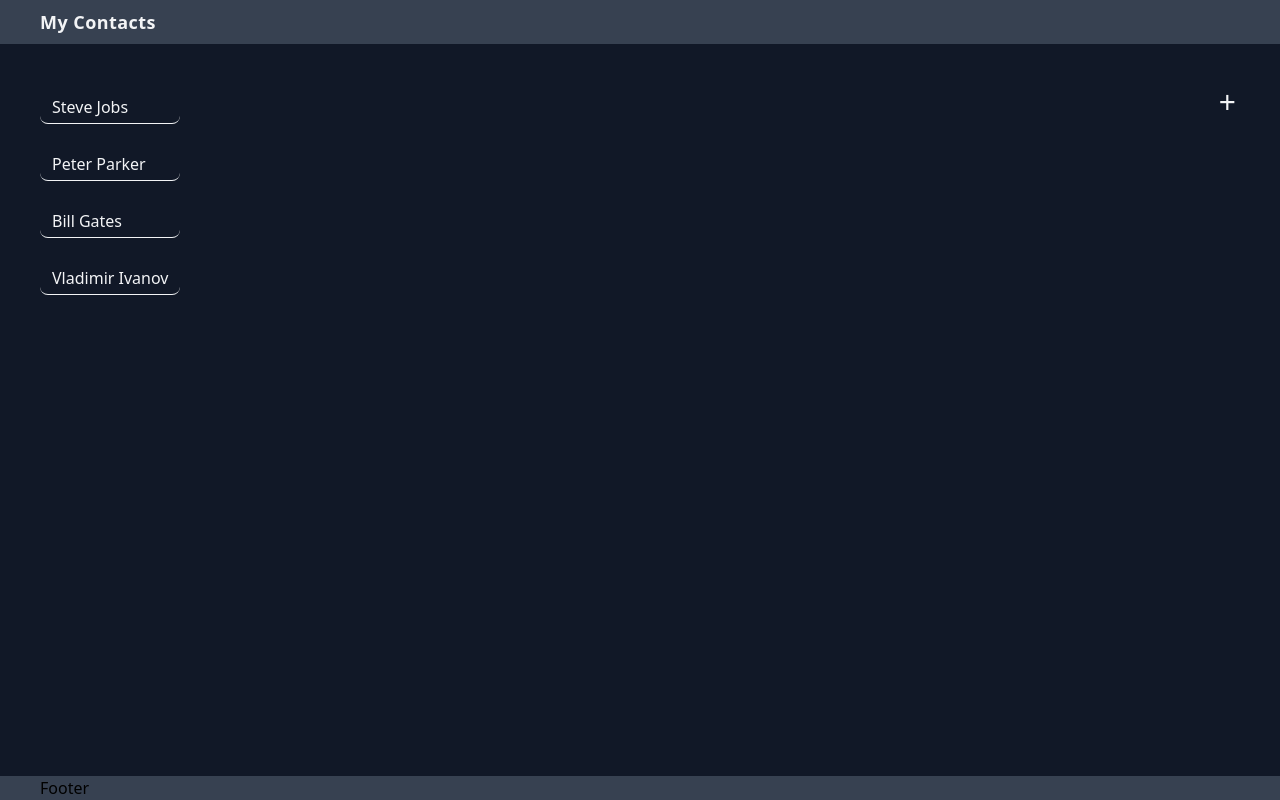
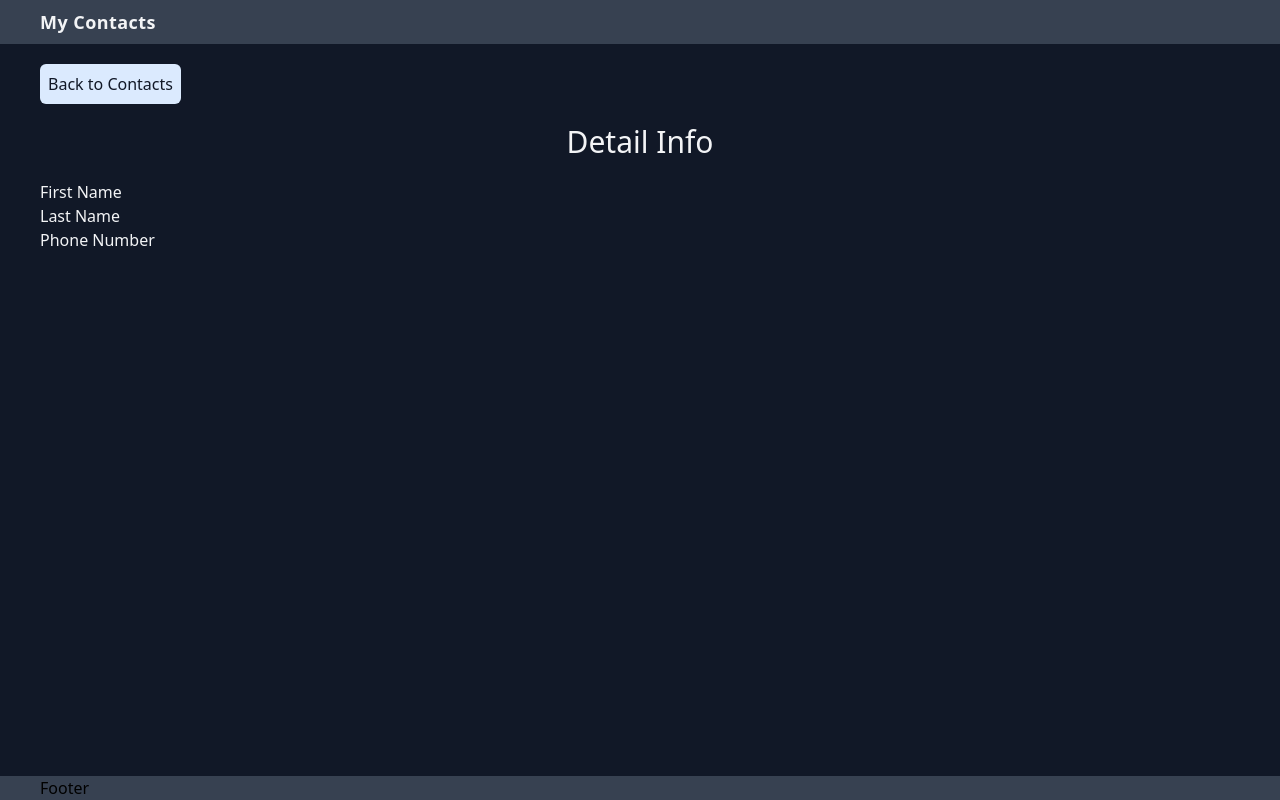
Before and after one commit to VitalyFromItaly/contacts, a Vue app: page /info/1 in a window 1280 px wide. Built offline with nearby package versions, Linux system fonts and the light colour scheme.

Commit message:
finish with first page

```diff
--- /dev/null
+++ b/src/components/BackBtn.vue
@@ -0,0 +1,23 @@
+<template>
+  <div id="back-button">
+    <button
+    class="flex items-center bg-blue-100 hover:bg-blue-700 hover:text-blue-100 text-gray-900 font-medium px-2 py-2 rounded-md"
+    @click="backToContacts">
+      Back to Contacts
+    </button>
+  </div>
+</template>
+<script>
+export default {
+  name:'back-button',
+  methods: {
+    backToContacts() {
+      this.$router.push({name: 'contacts'})
+    }
+  }
+}
+</script>
+
+<style>
+
+</style>
--- a/src/components/Contact.vue
+++ b/src/components/Contact.vue
@@ -1,22 +1,35 @@
 <template>
-  <div id="contact">
-    <div class="mb-3 ">
-      <h1
-      class="mb-5 hover:bg-gray-700 py-2 px-3 rounded-lg pb-1 cursor-pointer border-b border-gray-100">
-      {{contact.firstName}} {{contact.lastName}}</h1>
-
+  <div>
+    <div class="flex items-end justify-between space-y-7 space-x-5">
+      <h1 @click="toInfo"
+        class="hover:bg-gray-700 py-2 px-3 rounded-lg pb-1 cursor-pointer border-b border-gray-100"
+      >{{contact.firstName}} {{contact.lastName}}</h1>
+      <button @click="deleteContact(contact)">
+        <svg
+          xmlns="http://www.w3.org/2000/svg"
+          class="w-8 fill-current text-red-800 p-1 hover:bg-red-300 rounded-md"
+          viewBox="0 0 640 512"
+        >
+          <path
+            fill="currentColor"
+            d="M624 208H432c-8.8 0-16 7.2-16 16v32c0 8.8 7.2 16 16 16h192c8.8 0 16-7.2 16-16v-32c0-8.8-7.2-16-16-16zm-400 48c70.7 0 128-57.3 128-128S294.7 0 224 0 96 57.3 96 128s57.3 128 128 128zm89.6 32h-16.7c-22.2 10.2-46.9 16-72.9 16s-50.6-5.8-72.9-16h-16.7C60.2 288 0 348.2 0 422.4V464c0 26.5 21.5 48 48 48h352c26.5 0 48-21.5 48-48v-41.6c0-74.2-60.2-134.4-134.4-134.4z"
+          />
+        </svg>
+      </button>
     </div>
-
   </div>
 </template>
-
 <script>
 export default {
-name:'contact',
-props:['contact']
-}
+  name: "contact",
+  props: ["contact"],
+  methods: {
+    deleteContact(value) {
+      this.$emit('removeContact',value)
+    },
+    toInfo() {
+      this.$router.push({name:'info', params: {name: this.contact.firstName, lastName:this.contact.lastName}})
+    }
+  },
+};
 </script>
-
-<style>
-
-</style>
--- a/src/components/Contacts.vue
+++ b/src/components/Contacts.vue
@@ -1,28 +1,59 @@
 <template>
   <div id="contacts" class="mb-auto">
-    <ModalNewContact
-      @close="isModalOpen = !isModalOpen"
-      v-if="isModalOpen"
-      class="flex items-center justify-center"
-    >
+    <!--the modal window for adding a new contact -->
+    <Modal
+      @close="isModalOpenContact = !isModalOpenContact"
+      v-if="isModalOpenContact"
+      class="flex items-center justify-center"> <!-- to center the modal-->
       <template v-slot:header>Add a new contact</template>
       <template v-slot:body>
-        <!--<form method="get" >-->
-          <div >
-            <input class="mx-10 px-20 my-2 " placeholder="add first name">
-            <input class=" mx-10 px-20 my-2" placeholder="add last name">
+        <form
+          method="get"
+          @keydown.enter.prevent="addNewContact"
+          class="sm:flex sm:items-end text-gray-900 sm:my-5"
+        >
+          <div>
+            <input
+              class="pl-5 py-1 rounded-md ml-5 sm:w-4/5 mt-5 sm:mt-0 bg-gray-200"
+              placeholder="add first name"
+              v-model="newContact.firstName"
+              name="firstName"
+            />
+            <input
+              class="pl-5 py-1 rounded-md ml-5 sm:w-4/5 mt-5 bg-gray-200"
+              placeholder="add last name"
+              v-model="newContact.lastName"
+              name="lastName"
+            />
+            <input
+              class="pl-5 py-1 rounded-md ml-5 sm:w-4/5 mt-5 bg-gray-200"
+              placeholder="add phone number"
+              v-model="newContact.phoneNumber"
+              name="phone"
+            />
           </div>
-        <!--</form>-->
-
+          <button
+            :disabled="isContactEmpty"
+            @click.prevent="addNewContact"
+            :class="[isContactEmpty ? 'cursor-not-allowed' : '']"
+            type="button"
+            class=" mx-5 my-5 sm:my-0  px-5 focus:outline-none bg-gray-200 hover:bg-gray-500 text-gray-700 font-semibold hover:text-white border border-gray-500 hover:border-transparent rounded"
+          >Add a contact</button>
+        </form>
       </template>
-    </ModalNewContact>
+    </Modal>
     <div class="py-10">
       <div class="flex items-baseline justify-between">
         <div>
-          <Contact v-for="contact in defaultContacts" :key="contact.id" :contact="contact" />
+          <Contact
+            v-for="contact in defaultContacts"
+            :key="contact.id"
+            :contact="contact"
+            @removeContact="removeContact"
+          />
         </div>
         <button
-          @click.prevent="addContact, isModalOpen = !isModalOpen "
+          @click.prevent="isModalOpenContact = !isModalOpenContact "
           class="text-3xl hover:bg-gray-700 px-1 rounded-md"
         >+</button>
       </div>
@@ -31,38 +62,38 @@
 </template>
 <script>
 import Contact from "./Contact";
-import ModalNewContact from "./ModalNewContact";
+import Modal from "./Modal";
 export default {
   name: "contacts",
   components: {
     Contact,
-    ModalNewContact
+    Modal
   },
   data() {
     return {
-      isModalOpen: false,
+      isModalOpenContact: false,
       newContact: new Object(),
       defaultContacts: [
         {
-          id: 1,
+          id: 0,
           firstName: "Steve",
           lastName: "Jobs",
           number: "+13049658492"
         },
         {
-          id: 2,
+          id: 1,
           firstName: "Peter",
           lastName: "Parker",
           number: "+134263812"
         },
         {
-          id: 3,
+          id: 2,
           firstName: "Bill",
           lastName: "Gates",
           number: "+4869302556"
         },
         {
-          id: 4,
+          id: 3,
           firstName: "Vladimir",
           lastName: "Ivanov",
           number: "+79124593123"
@@ -71,14 +102,34 @@ export default {
     };
   },
   methods: {
-    addContact() {
-      this.newContact.id = this.defaultContacts.length + 1;
-      (this.newContact.firstName = "Vitaly Frolov"),
-        (this.newContact.number = "+79452342341");
-      this.defaultContacts.push(this.newContact);
+    addNewContact() {
+      if (!this.isContactEmpty) {
+        this.newContact.id = this.defaultContacts.length;
+        this.defaultContacts.push(this.newContact);
+      }
       this.newContact = {};
-      console.log(this.newContact);
+      this.isModalOpenContact = !this.isModalOpenContact;
+    },
+    removeContact(contact) {
+      if (confirm("Are you sure?")) { //the confirmation of deleting chosen contact
+        this.defaultContacts = this.defaultContacts.filter(
+          e => e.id !== contact.id
+        );
+        for (let i = 0; i < this.defaultContacts.length; i++) { // to update all ids of this.defaultContacts.
+          this.defaultContacts[i].id = i;
+        }
+      }
     }
-  }
+  },
+  computed: {
+    isContactEmpty() {
+      // to prevent of pushing of an empty contact
+      if (Object.keys(this.newContact).length == 0) {
+        return true;
+      } else {
+        return false;
+      }
+    }
+  },
 };
 </script>
--- /dev/null
+++ b/src/components/Info.vue
@@ -0,0 +1,22 @@
+<template>
+  <div id="info">
+    <BackBtn class="mt-5" />
+    <h1 class='text-center text-3xl my-5'>
+      Detail Info
+    </h1>
+    <h1>First Name</h1>
+    <h1>Last Name</h1>
+    <h1>Phone Number</h1>
+  </div>
+</template>
+
+<script>
+import BackBtn from './BackBtn'
+export default {
+  name:'info',
+  props:['contact'],
+  components: {
+    BackBtn
+  }
+}
+</script>
--- a/src/components/MainWrapper.vue
+++ b/src/components/MainWrapper.vue
@@ -3,7 +3,10 @@
     <VueHeader />
 
     <div class=" bg-gray-900 px-10 text-gray-100 flex-grow">
-      <Contacts class=""/>
+      <keep-alive>
+          <router-view>
+          </router-view>
+        </keep-alive>
     </div>
     <Vue-Footer />
   </div>
@@ -11,13 +14,11 @@
 
 <script>
 import VueHeader from "./VueHeader";
-import Contacts from "./Contacts";
 import VueFooter from "./VueFooter";
 export default {
   name: "wrapper",
   components: {
     VueHeader,
-    Contacts,
     VueFooter
   }
 };
--- a/src/components/ModalNewContact.vue
+++ b/src/components/Modal.vue
@@ -11,7 +11,7 @@
         class="flex flex-col items-start rounded-xl overflow-hidden bg-gray-900 dark:bg-gray-50"
       >
         <div
-          class="flex items-center w-full p-4 bg-gray-800 dark:bg-gray-100"
+          class="flex items-center w-full py-4 px-5 bg-gray-800 dark:bg-gray-100"
         >
           <div
             class="dark:text-gray-900 text-gray-300  font-medium sm:text-sm md:text-xl"
@@ -34,12 +34,6 @@
         </div>
         <hr />
         <div class="ml-auto">
-          <button
-            @click="$emit('close')"
-            class=" mr-4 mb-4 focus:outline-none bg-gray-200 hover:bg-gray-500 text-gray-700 font-semibold hover:text-white py-2 px-4 border border-gray-500 hover:border-transparent rounded"
-          >
-            Add a contact
-          </button>
         </div>
       </div>
     </div>
--- a/src/main.js
+++ b/src/main.js
@@ -1,10 +1,10 @@
 import Vue from 'vue'
 import App from './App.vue'
-//import router from './router/router'
+import router from './router/router'
 import '../css/style.css'
 Vue.config.productionTip = false
 
 new Vue({
     render: h => h(App),
-    //router
+    router
 }).$mount('#app')
--- a/src/router/router.js
+++ b/src/router/router.js
@@ -1,13 +1,24 @@
 import Vue from 'vue'
 import Router from 'vue-router'
-
+import Info from '../components/Info.vue'
+import Contacts from '../components/Contacts.vue'
 Vue.use(Router);
 let router = new Router({
     mode: 'history',
-    routes: [{}],
-    //scrollBehavior() {
-    //    return { y: 0 }
-    //}
+    routes: [{
+            path: '',
+            name: 'contacts',
+            component: Contacts,
+            props: true
+        },
+        {
+            path: '/info/:lastName' + 'name',
+            name: 'info',
+            component: Info,
+            props: true,
+        }
+    ],
+
 })
 
 export default router;
```
